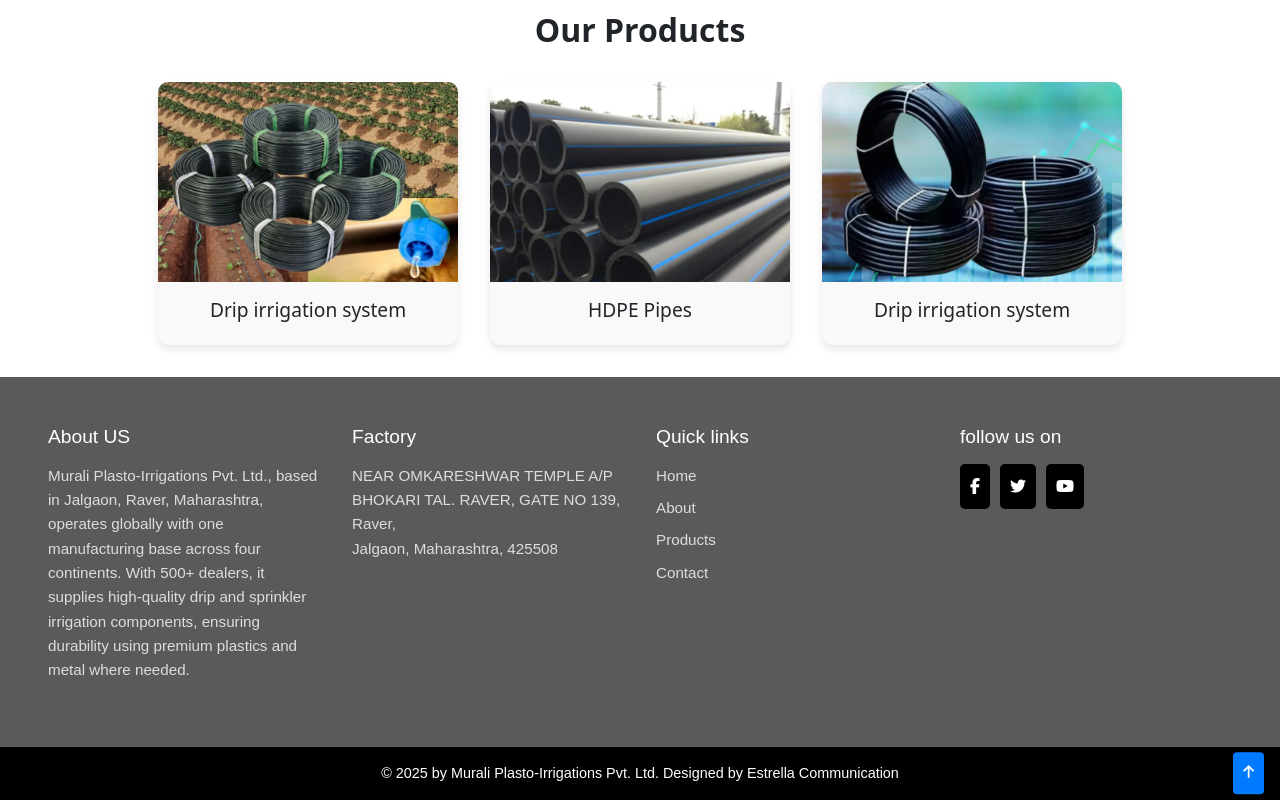
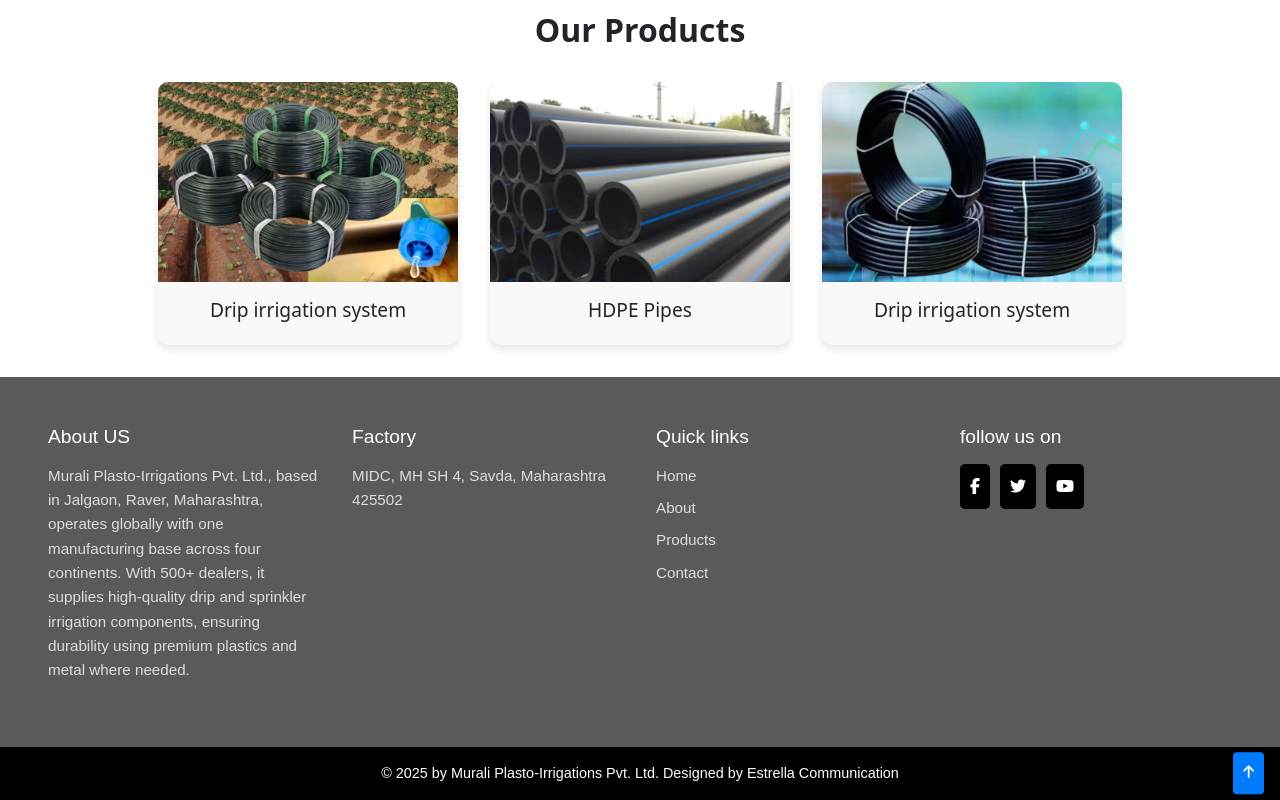
Before and after one commit to shubhamm1267/krishnairigation, an Angular app: page / in a window 1280 px wide. Shown: the part 1524-2324 px from the top of the page. Built offline with nearby package versions, Linux system fonts and the light colour scheme.

Commit message:
changes in contact and footer

```diff
--- a/src/app/contact/contact.component.html
+++ b/src/app/contact/contact.component.html
@@ -1,10 +1,11 @@
 <div class="container mt-5">
-    <h2>Contact Us</h2>
-    <p>Address: 123 Farm Lane, Agriculture City</p>
-    <div class="mt-4">
-      <iframe
-        src="https://www.google.com/maps/embed?pb=!1m18..."
-        width="100%" height="400" style="border:0;" allowfullscreen="" loading="lazy">
-      </iframe>
-    </div>
+  <h2>Contact Us</h2>
+  <p>Address: MIDC, MH SH 4, Savda, Maharashtra 425502</p>
+  <div class="mt-4">
+    <iframe
+      src="https://www.google.com/maps/embed?pb=!1m18!1m12!1m3!1d3720.8180567072386!2d75.87222847515665!3d21.15963778052269!2m3!1f0!2f0!3f0!3m2!1i1024!2i768!4f13.1!3m3!1m2!1s0x3bd9ae751dfcc315%3A0x8b1f12bea32c6d6!2sShri%20Krishna%20Irrigation%20Company!5e0!3m2!1sen!2sin!4v1746511158680!5m2!1sen!2sin"
+      width="100%" height="400" style="border:0;"
+      allowfullscreen="" loading="lazy">
+    </iframe>
   </div>
+</div>
--- a/src/app/footer/footer.component.html
+++ b/src/app/footer/footer.component.html
@@ -11,8 +11,7 @@
       <div class="footer-section">
         <h3>Factory</h3>
         <p>
-          NEAR OMKARESHWAR TEMPLE A/P BHOKARI TAL. RAVER, GATE NO 139, Raver,<br />
-          Jalgaon, Maharashtra, 425508
+          MIDC, MH SH 4, Savda, Maharashtra 425502
         </p>
       </div>
       <div class="footer-section">
```
